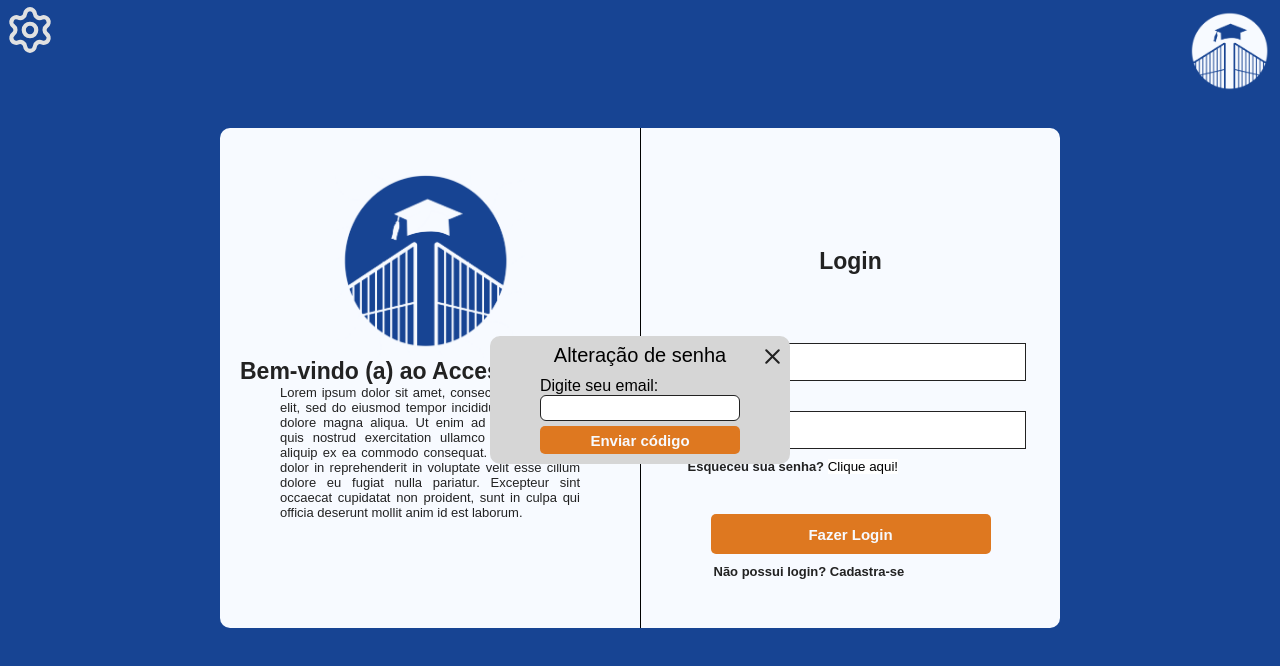
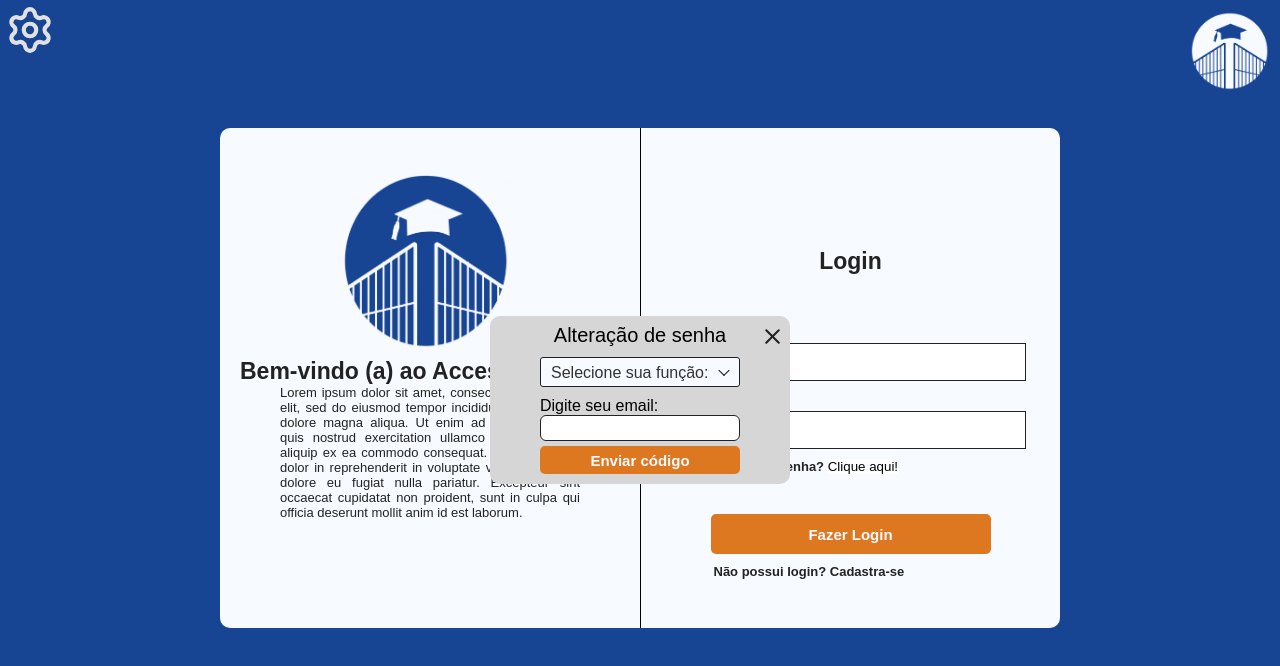
Before and after one commit to CauaMariz/SoftwareAccessGuardian, an Electron app: page Project-PDTCC-Electron/SoftwareAccessGuardian/pages/inicio.html in a window 1280 px wide. Both pictures are taken after a click on the button "Clique aqui!". Drawn offline with Linux system fonts and the light colour scheme.

Commit message:
Atualizacao do codigo de alterar senha

```diff
--- a/Project-PDTCC-Electron/SoftwareAccessGuardian/css/style.css
+++ b/Project-PDTCC-Electron/SoftwareAccessGuardian/css/style.css
@@ -507,3 +507,55 @@ body {
 .btnFecharSobreTelaSenha:hover {
     color: #DE7820;
 }
+.campo {
+    display: flex;
+    position: relative;
+    width: fit-content;
+    height: 30px;
+    margin-bottom: 10px;
+}
+
+.campo select {
+    width: 100%;
+    height: 30px;
+    padding: 0 30px 0 10px;
+    border: 1px solid #222;
+    border-radius: 3px;
+    font-size: 16px;
+    outline: none;
+    background: #f7faff;
+    color: #333;
+    font-family: Arial, Helvetica, sans-serif;
+
+    appearance: none;
+    -webkit-appearance: none;
+    -moz-appearance: none;
+    cursor: pointer;
+}
+.campo input::placeholder {
+    color: #333;
+    opacity: 1;
+}
+
+.campo input:focus,
+.campo select:focus {
+    border-color: #174593;
+}
+
+.select-container select {
+    appearance: none;
+    -webkit-appearance: none;
+    -moz-appearance: none;
+    cursor: pointer;
+}
+.seta {
+    position: absolute;
+    right: 12px;
+    top: 50%;
+    width: 8px;
+    height: 8px;
+    border-right: 1.5px solid #111;
+    border-bottom: 1.5px solid #111;
+    transform: translateY(-70%) rotate(45deg);
+    pointer-events: none;
+}
--- a/Project-PDTCC-Electron/SoftwareAccessGuardian/main.js
+++ b/Project-PDTCC-Electron/SoftwareAccessGuardian/main.js
@@ -22,6 +22,8 @@ function janelaInicio() {
             nodeIntegration: false
         }
     });
+
+    janelaSeguranca.webContents.openDevTools({ mode: 'detach' });
 
     janelaSeguranca.loadFile(
         'pages/inicio.html'
--- a/Project-PDTCC-Electron/SoftwareAccessGuardian/pages/inicio.html
+++ b/Project-PDTCC-Electron/SoftwareAccessGuardian/pages/inicio.html
@@ -91,7 +91,6 @@
             <div class="bloco2-content-page">
 
                 <p class="title-login-content-page">Login</p>
-
                 <!--
                         Este é o formulario que abriga os inputs e dereciona o usuario para as proximas etapas
                         -->
@@ -110,6 +109,7 @@
                 </form>
 
                 <div class="campoSobreTelaEmail">
+
                     <button id="btnFecharSobreTelaEmail" class="btnFecharSobreTelaEmail" aria-label="Fechar menu"
                         type="button">
                         <svg xmlns="http://www.w3.org/2000/svg" width="25" height="25" viewBox="0 0 24 24" fill="none"
@@ -119,6 +119,15 @@
                         </svg>
                     </button>
                     <p class="titleSobreTela">Alteração de senha</p>
+
+                    <div class="campo select-container">
+                        <select id="funcao" required>
+                            <option value="" selected disabled>Selecione sua função:</option>
+                            <option value="seguranca">Segurança</option>
+                            <option value="gestor">Gestor</option>
+                        </select>
+                        <span class="seta"></span>
+                    </div>
 
 
                     <form action="">
@@ -142,7 +151,8 @@
 
                     <form action="">
                         <p class="digiteCodigoSobreTelaCodigo">Digite o código enviado no seu email:</p>
-                        <input type="text" inputmode="numeric" minlength="6" maxlength="6" class="inputSobreTelaCodigo" id="codigoSobreTelaCodigo" required>
+                        <input type="text" inputmode="numeric" minlength="6" maxlength="6" class="inputSobreTelaCodigo"
+                            id="codigoSobreTelaCodigo" required>
                         <p class="txtNaoRecebeuSobreTelaCodigo">Não recebeu? Reenviar em 30 segundos</p>
                         <button class="btnConfirmarSobreTelaCodigo" type="button">Confirmar</button>
                     </form>
--- a/Project-PDTCC-Electron/SoftwareAccessGuardian/renderer/scriptSobreTelasInicio.js
+++ b/Project-PDTCC-Electron/SoftwareAccessGuardian/renderer/scriptSobreTelasInicio.js
@@ -10,10 +10,21 @@ btnCliqueAqui.addEventListener("click", () => {
     campoEmail.style.display = "block";
 })
 
+const funcao = document.getElementById("funcao");
+
+let funcaoEscolhida = "";
+
+funcao.addEventListener("change", () => {
+    funcaoEscolhida = funcao.value;
+
+    console.log(funcaoEscolhida);
+});
+
 btnFecharSobreTelaEmail.addEventListener("click", () => {
     campoEmail.classList.remove("ativoCampoSobreTelaEmail");
     campoEmail.style.display = "none";
 })
+
 
 //Script sobre tela código
 
```
Also changed, not shown: Project-PDTCC-Electron/SoftwareAccessGuardian/database/loginRepository.js (+28 -0 lines).
